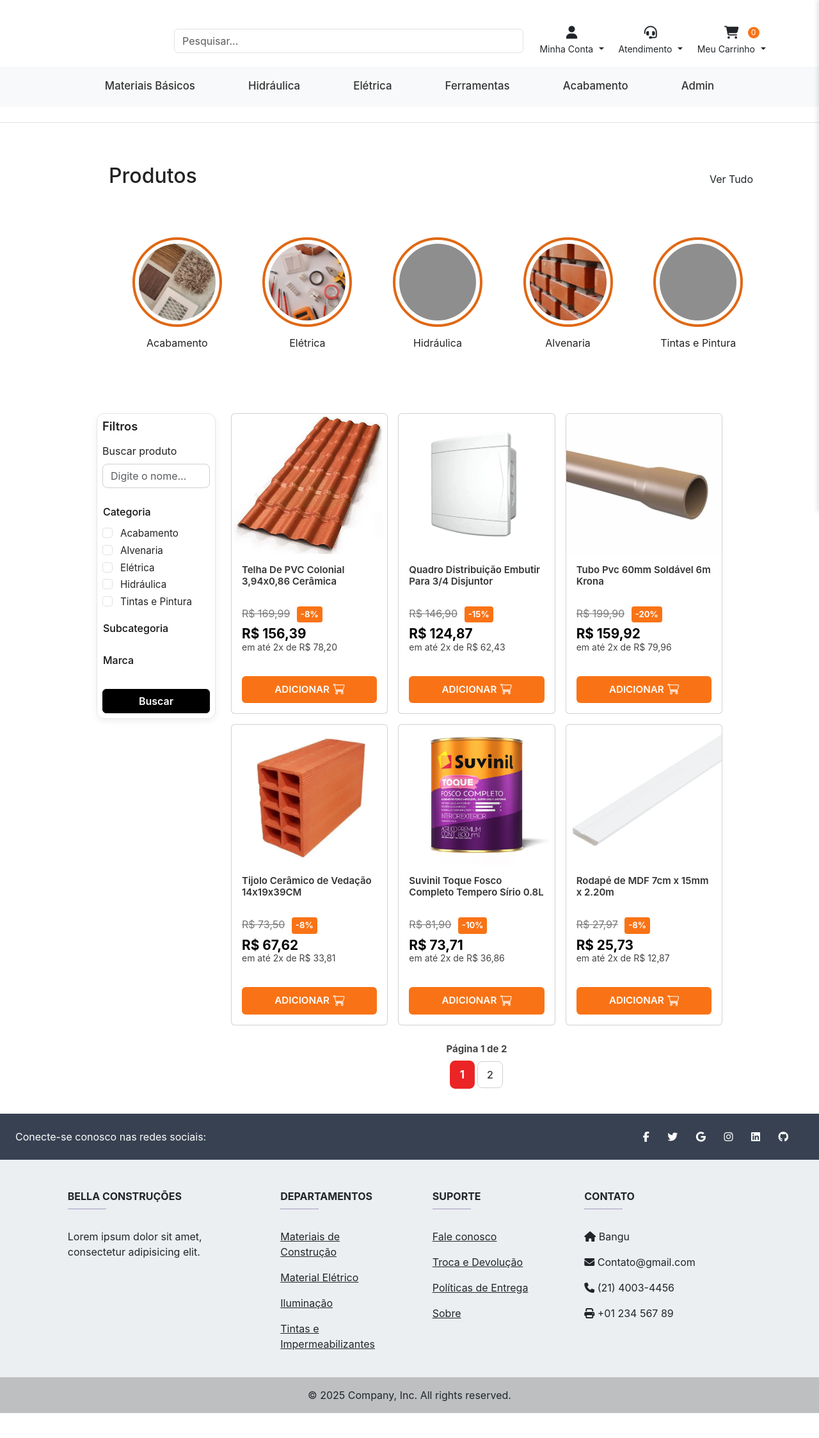
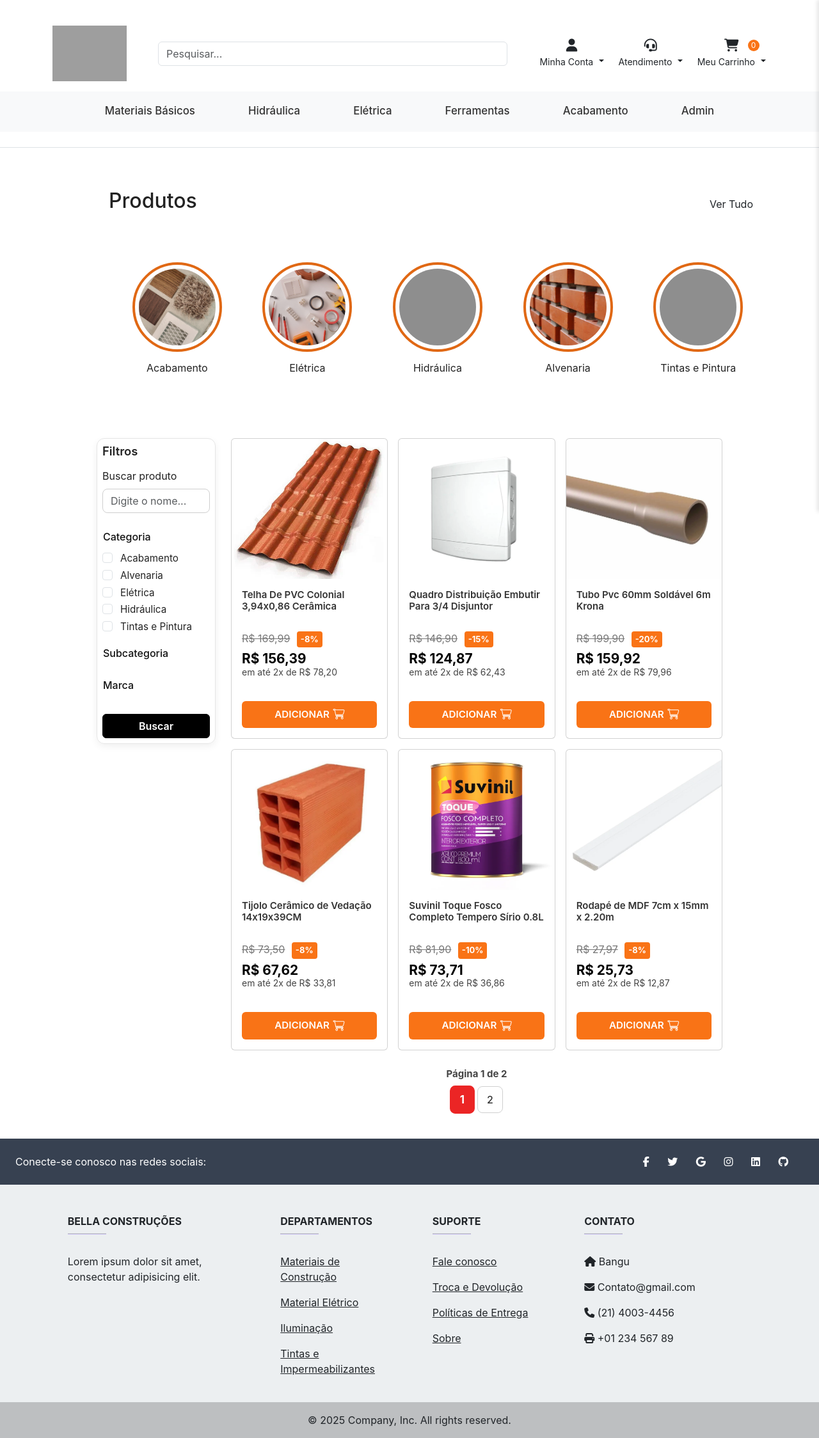
Before and after one commit to RafaelMarques159/TCC, a PHP site: page /TCC/produtos.php in a window 1280 px wide. Shown: the whole page at 64% size. Before the commit the page ends 2209 px from the top, so only its background shows below. Run offline with PHP 8.4, Linux system fonts and the light colour scheme; data comes from the database, SQL or seed files in the repository; some libraries are stand-ins or nearby versions; grey boxes are pictures that could not be loaded.

Commit message:
Update produtos.php

```diff
--- a/produtos.php
+++ b/produtos.php
@@ -59,13 +59,12 @@ if (isset($_GET['add_carrinho'])) {
             <div class="row align-items-center justify-content-between py-3">
 
                 <!-- Logo -->
-                <div class="col-6 col-md-2 text-center text-md-start mb-2 mb-md-0">
+                <div style="max-width:140px;" class="col-6 col-md-2 text-center text-md-start mb-2 mb-md-0">
                     <a href="http://localhost/TCC/FrontLoja.php" class="d-flex align-items-center link-body-emphasis text-decoration-none">
-                        <svg class="bi me-2" width="40" height="32" role="img" aria-label="Bootstrap">
-                            <use xlink:href="#bootstrap" />
-                        </svg>
+                        <img src="imagensfront/logo.png" class="img-fluid logo-site" alt="Logo da loja">
                     </a>
                 </div>
+
 
                 <!-- Barra de Pesquisa -->
                 <div class="col-12 col-md-6 mb-3 mb-md-0">
```
